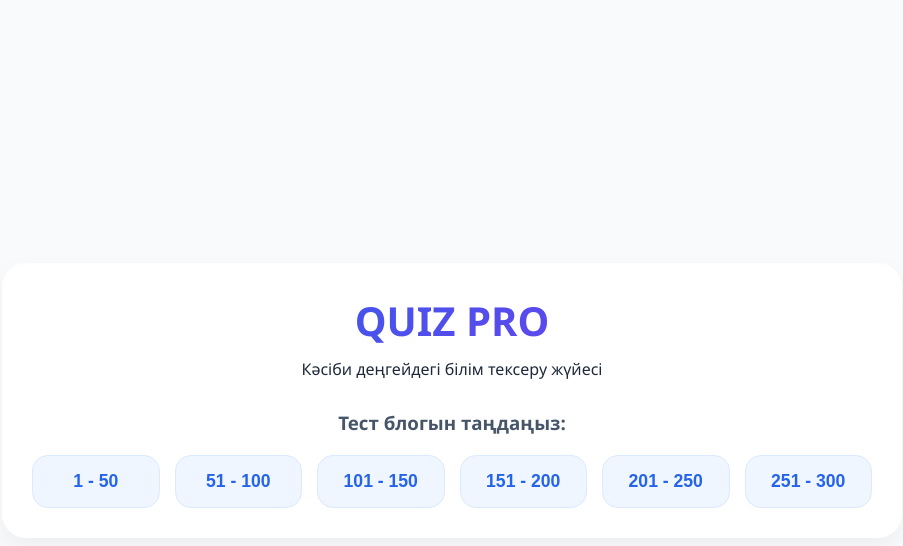
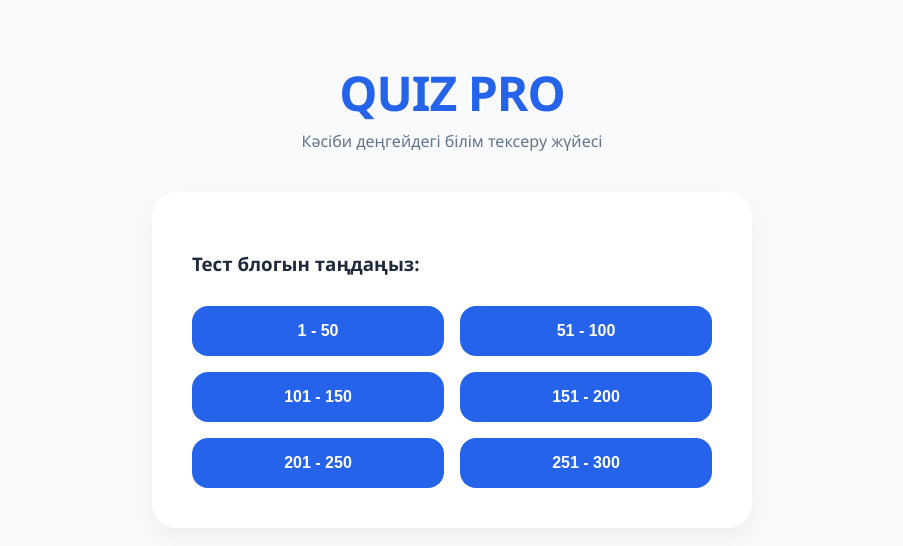
Before and after one commit to elbrusauezbai-ctrl/derekter-kori, a plain HTML site: page index.html in a window 1280 px wide. Shown: the whole page, without its empty margins (188-1091 px from the left). Drawn offline with Linux system fonts and the light colour scheme.

Commit message:
Update index.html

```diff
--- a/index.html
+++ b/index.html
@@ -5,103 +5,96 @@
     <meta name="viewport" content="width=device-width, initial-scale=1.0">
     <title>Quiz Pro | IT Test Platform</title>
     <style>
-    * { margin:0; padding:0; box-sizing:border-box; }
+:root {
+    --bg: #f8fafc;
+    --primary: #2563eb;
+    --white: #ffffff;
+    --text: #1e293b;
+    --success: #22c55e;
+    --error: #ef4444;
+    --shadow: 0 10px 25px rgba(0,0,0,0.05);
+}
 
-    /* Негізгі фонды ақшыл сұр немесе таза ақ қылу */
-    body {
-        font-family: 'Segoe UI', Tahoma, sans-serif;
-        background: #f8fafc; /* Өте ақшыл фон */
-        color: #1e293b; /* Мәтін түсі қою */
-        min-height:100vh;
-        display:flex;
-        justify-content:center;
-        align-items:center;
-        padding:20px;
-    }
+body {
+    margin: 0;
+    font-family: 'Segoe UI', system-ui, sans-serif;
+    background-color: var(--bg);
+    color: var(--text);
+}
 
-    /* Контейнер түсі ақ */
-    .app-container {
-        max-width:900px;
-        width:100%;
-        background:#ffffff;
-        border-radius:24px;
-        box-shadow: 0 10px 25px rgba(0,0,0,0.05);
-        padding:30px;
-    }
+.app-container {
+    max-width: 600px;
+    margin: 40px auto;
+    padding: 20px;
+}
 
-    .screen { transition:all 0.3s ease; }
-    .hidden { display:none; }
+.hidden { display: none; }
 
-    header { text-align:center; margin-bottom:30px; }
+.screen {
+    animation: slideUp 0.4s ease-out;
+}
 
-    /* Тақырып түсін көкшіл градиент қалдырамыз */
-    h1 {
-        font-size:2.5rem;
-        background:linear-gradient(135deg, #2563eb, #7c3aed);
-        -webkit-background-clip:text;
-        -webkit-text-fill-color:transparent;
-        margin-bottom:10px;
-    }
+@keyframes slideUp {
+    from { opacity: 0; transform: translateY(20px); }
+    to { opacity: 1; transform: translateY(0); }
+}
 
-    .menu-card h3 { text-align:center; margin-bottom:20px; color:#475569; }
+header { text-align: center; margin-bottom: 40px; }
+header h1 { color: var(--primary); font-size: 3rem; letter-spacing: -1px; margin: 0; }
+header p { color: #64748b; margin-top: 5px; }
 
-    /* Батырмалар стилі */
-    .grid-menu { display:grid; grid-template-columns:repeat(auto-fit, minmax(120px,1fr)); gap:15px; }
-    .grid-menu button {
-        background:#eff6ff;
-        border:1px solid #dbeafe;
-        padding:15px;
-        border-radius:16px;
-        color:#2563eb;
-        font-size:1.1rem;
-        font-weight:bold;
-        cursor:pointer;
-        transition:all 0.2s;
-    }
-    .grid-menu button:hover { background:#dbeafe; transform:translateY(-2px); }
+.menu-card, .result-card {
+    background: var(--white);
+    padding: 40px;
+    border-radius: 24px;
+    box-shadow: var(--shadow);
+}
 
-    .quiz-header { display:flex; justify-content:space-between; align-items:center; margin-bottom:20px; flex-wrap:wrap; gap:10px; color: #64748b; }
+.grid-menu {
+    display: grid;
+    grid-template-columns: 1fr 1fr;
+    gap: 16px;
+    margin-top: 30px;
+}
 
-    /* Прогресс бар */
-    .progress-bar { flex:1; height:10px; background:#f1f5f9; border-radius:10px; overflow:hidden; }
-    #bar-fill { width:0%; height:100%; background:linear-gradient(90deg, #3b82f6, #8b5cf6); transition:width 0.3s; }
+button {
+    padding: 16px;
+    border: none;
+    border-radius: 16px;
+    background: var(--primary);
+    color: white;
+    font-size: 1rem;
+    font-weight: 600;
+    cursor: pointer;
+    transition: all 0.2s;
+}
 
-    /* Сұрақ блогы */
-    #question-box { background:#f8fafc; border-radius:20px; padding:25px; margin:20px 0; border: 1px solid #e2e8f0; }
-    #q-text { font-size:1.4rem; margin-bottom:25px; line-height:1.4; color: #1e293b; }
+button:hover {
+    filter: brightness(1.1);
+    transform: translateY(-2px);
+}
 
-    /* Жауап нұсқалары */
-    .options-grid { display:flex; flex-direction:column; gap:12px; }
-    .option-item {
-        background:#ffffff;
-        padding:14px 20px;
-        border-radius:14px;
-        cursor:pointer;
-        transition:all 0.2s;
-        border:1px solid #e2e8f0;
-        color: #475569;
-    }
-    .option-item:hover { background:#f1f5f9; border-color:#3b82f6; }
+.option-item {
+    background: var(--white);
+    padding: 20px;
+    border-radius: 16px;
+    border: 2px solid #e2e8f0;
+    cursor: pointer;
+    transition: 0.2s;
+}
 
-    /* Дұрыс/бұрыс жауаптар түсі */
-    .option-item.correct { background:#d1fae5 !important; border-color:#10b981 !important; color: #065f46 !important; }
-    .option-item.wrong { background:#fee2e2 !important; border-color:#ef4444 !important; color: #991b1b !important; }
-
-    .quiz-footer { display:flex; justify-content:center; margin-top:20px; }
-    #next-btn { background:linear-gradient(135deg, #3b82f6, #8b5cf6); border:none; padding:12px 32px; border-radius:40px; color:white; font-size:1.1rem; font-weight:bold; cursor:pointer; transition:transform 0.2s; }
-
-    .result-card { text-align:center; padding:20px; }
-    .score-circle { width:150px; height:150px; background:linear-gradient(135deg, #3b82f6, #8b5cf6); border-radius:50%; display:flex; align-items:center; justify-content:center; margin:30px auto; font-size:3rem; font-weight:bold; color:white; }
-
-    .result-card button { background:#f1f5f9; border:1px solid #e2e8f0; padding:12px 24px; border-radius:30px; color:#475569; font-size:1rem; cursor:pointer; margin-top:20px; }
-
-    @media (max-width:600px) { .app-container { padding:20px; } .grid-menu { grid-template-columns:repeat(2,1fr); } }
+.option-item:hover { border-color: var(--primary); background: #f1f5f9; }
+.correct { background: var(--success) !important; color: white; border-color: var(--success); }
+.wrong { background: var(--error) !important; color: white; border-color: var(--error); }
 </style>
 </head>
 <body>
 <div class="app-container">
     <div id="home-screen" class="screen">
-        <header><h1>QUIZ PRO</h1><p>Кәсіби деңгейдегі білім тексеру жүйесі</p></header>
+        <header>
+                <h1>QUIZ PRO</h1>
+                <p>Кәсіби деңгейдегі білім тексеру жүйесі</p>
+            </header>
         <div class="menu-card"><h3>Тест блогын таңдаңыз:</h3><div class="grid-menu" id="block-list"></div></div>
     </div>
     <div id="quiz-screen" class="screen hidden">
```
